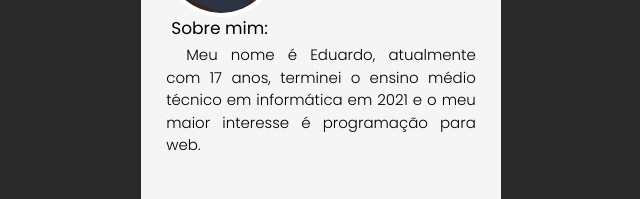
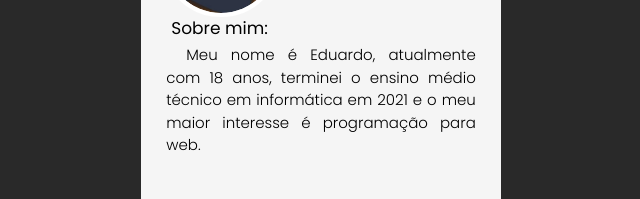
Before and after one commit to EduardoEliasFdeLima/ProfileCard, a plain HTML site: page index.html in a window 1280 px wide. Shown: the part 398-597 px from the top of the page, 319-959 px from the left. Drawn offline with Linux system fonts and the light colour scheme.

Commit message:
Update index.html

```diff
--- a/index.html
+++ b/index.html
@@ -19,7 +19,7 @@
         </div>
         <div class="content">
             <h4>Sobre mim:</h4>
-            <p>Meu nome é Eduardo, atualmente com 17 anos, terminei o ensino médio técnico em informática em 2021 e o meu maior interesse é programação para web.</p>
+            <p>Meu nome é Eduardo, atualmente com 18 anos, terminei o ensino médio técnico em informática em 2021 e o meu maior interesse é programação para web.</p>
         </div>
         <div class="socialMedias">
             <a href=""><i class="fab fa-youtube"></i></a>
```
